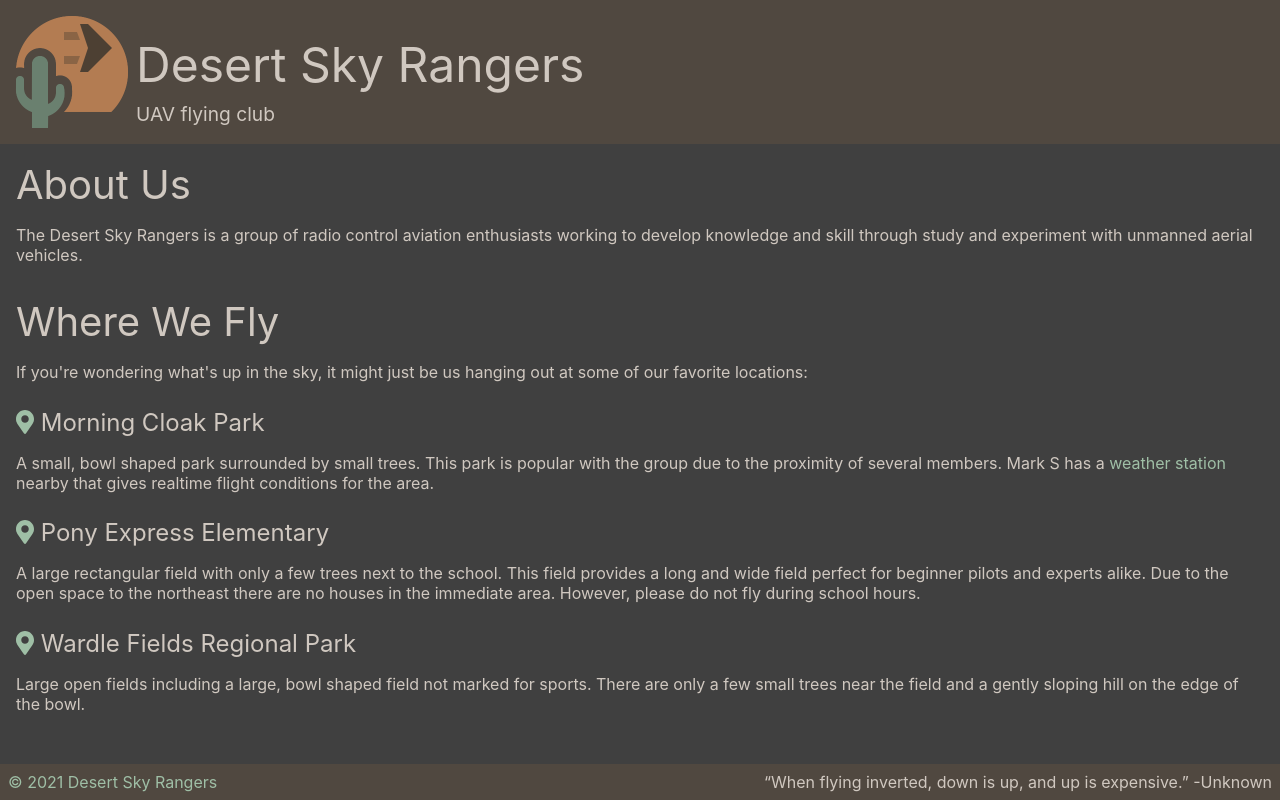
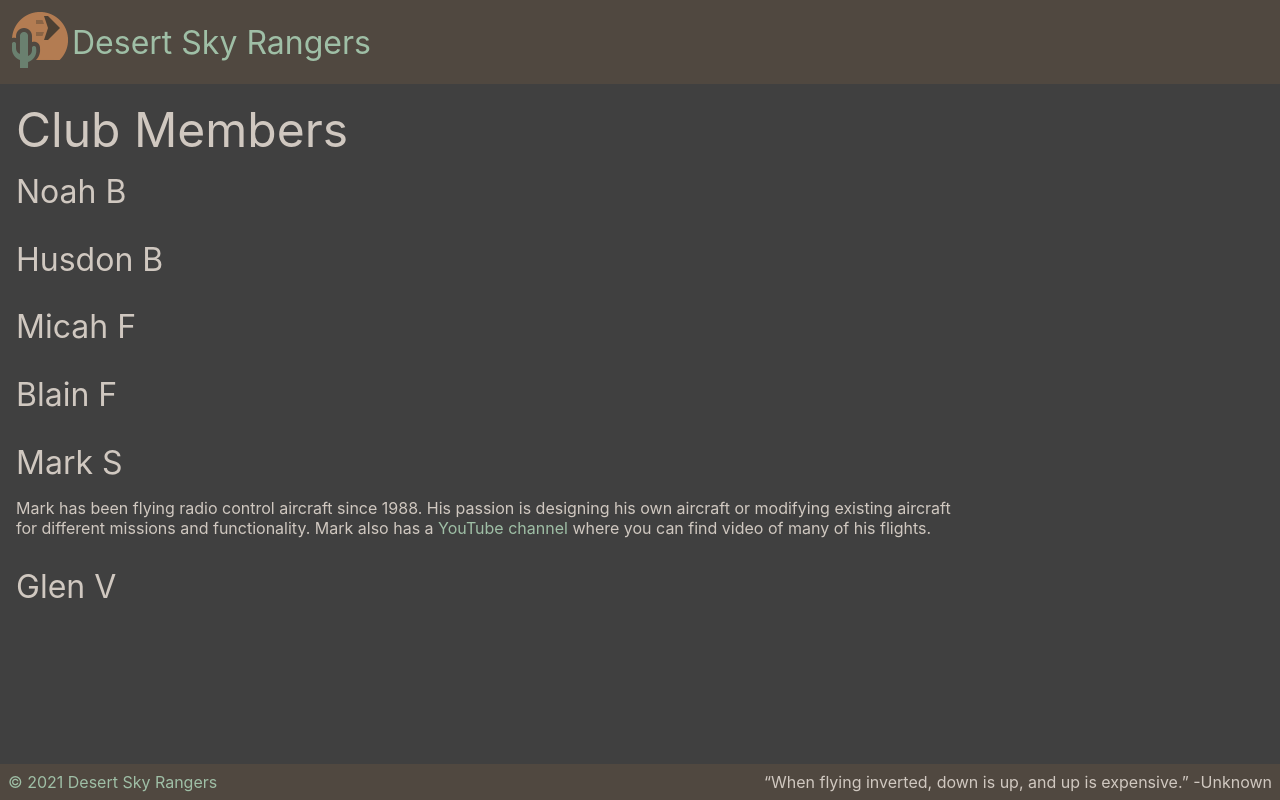
Before and after one commit to desertskyrangers/www.desertskyrangers.org, a React (Create React App) app: page /members in a window 1280 px wide. Built offline with nearby package versions, Linux system fonts and the light colour scheme.

Commit message:
More content

```diff
--- a/package.json
+++ b/package.json
@@ -11,6 +11,7 @@
     "@testing-library/user-event": "^12.8.3",
     "react": "^17.0.2",
     "react-dom": "^17.0.2",
+    "react-router-dom": "^5.2.1",
     "react-scripts": "4.0.3",
     "web-vitals": "^1.1.2"
   },
--- /dev/null
+++ b/src/About.js
@@ -0,0 +1,26 @@
+import React from 'react';
+import {FontAwesomeIcon} from '@fortawesome/react-fontawesome';
+import {faFrown} from '@fortawesome/free-solid-svg-icons';
+
+export default class About extends React.Component {
+
+	render() {
+		return (
+			<div className='content'>
+
+				<h1>About Us</h1>
+
+				<p>
+					Founded in 2021, the Desert Sky Rangers is a group of radio control aviation
+					enthusiasts working to develop knowledge and skill through study and experiment
+					with unmanned aerial vehicles. Originally just a small group of friends,
+					the group has grown to include neighbors and friends of friends. Aspiring
+					pilots and engineers of all ages are welcome to join us to learn to fly,
+					enjoy flight nights and generally get together to talk about flying.
+				</p>
+
+			</div>
+		)
+	}
+
+}
--- a/src/App.css
+++ b/src/App.css
@@ -98,6 +98,9 @@ h6 {
 }
 
 .content {
+	max-width: 60rem;
+	min-width: 10rem;
+
 	padding: 0 1rem 0 1rem;
 
 	flex: 100 1 auto;
@@ -107,7 +110,7 @@ h6 {
 	justify-content: flex-start;
 }
 
-.row {
+.menu {
 	align-self: stretch;
 
 	display: flex;
@@ -115,8 +118,18 @@ h6 {
 	align-items: flex-start;
 }
 
-.center {
-	align-items: center;
+.menuitem {
+	margin: 0 1em 0 0;
+	display: flex;
+	flex-flow: column nowrap;
+}
+
+.row {
+	align-self: stretch;
+
+	display: flex;
+	flex-flow: row nowrap;
+	align-items: flex-start;
 }
 
 .column {
@@ -140,3 +153,12 @@ h6 {
 
 .footer .tagline {
 }
+
+/* The adjustment styles need to stay at or near the bottom */
+.no-margin {
+	margin: 0;
+}
+
+.center {
+	align-items: center;
+}
--- a/src/App.js
+++ b/src/App.js
@@ -1,57 +1,33 @@
-import './App.css';
+import "./App.css";
 import React from "react";
+import {BrowserRouter as Router, Route, Switch} from "react-router-dom"
 import Header from "./Header";
+import LightHeader from "./LightHeader";
+import Home from "./Home";
+import About from "./About";
+import Legal from "./Legal";
+import Members from "./Members";
+import NotFound from "./NotFound";
 import Footer from "./Footer";
-import {FontAwesomeIcon} from '@fortawesome/react-fontawesome';
-import {faMapMarkerAlt} from '@fortawesome/free-solid-svg-icons';
 
 export default class App extends React.Component {
 
 	render() {
+		var atHome=window.location.pathname==='/';
 		return (
 			<div className="app">
-				<Header/>
-				<div className='content'>
-					<div className="row">
-						<div className="column menu">
-						</div>
-						<div className="column">
-							<h2>About Us</h2>
-							<p>
-								The Desert Sky Rangers is a group of radio control aviation enthusiasts working to
-								develop knowledge and skill through study and experiment with unmanned aerial vehicles.
-							</p>
-							<h2>Where We Fly</h2>
-							<p>
-								If you're wondering what's up in the sky, it might just be us hanging
-								out at some of our favorite locations:
-							</p>
-							<h5><a href="https://goo.gl/maps/i3NkAMGppHkqknxw6"><FontAwesomeIcon icon={faMapMarkerAlt}/></a> Morning Cloak Park</h5>
-							<p>
-								A small, bowl shaped park surrounded by small trees. This park is
-								popular with the group due to the proximity of several members.
-								Mark S has a <a href="http://mark.soderquist.net/weather/">weather
-								station</a> nearby that gives realtime flight conditions for the
-								area.
-							</p>
-							<h5><a href="/"><FontAwesomeIcon icon={faMapMarkerAlt}/></a> Pony Express Elementary</h5>
-							<p>
-								A large rectangular field with only a few trees next to the school. This
-								field provides a long and wide field perfect for beginner pilots and
-								experts alike. Due to the open space to the northeast there are no houses
-								in the immediate area. However, please do not fly during school hours.
-							</p>
-							<h5><a href="https://slco.org/parks/wardle-fields-regional-park/"><FontAwesomeIcon icon={faMapMarkerAlt}/></a> Wardle Fields Regional Park</h5>
-							<p>
-								Large open fields including a large, bowl shaped field not marked for
-								sports. There are only a few small trees near the field and a gently
-								sloping hill on the edge of the bowl.
-							</p>
-						</div>
-						<div className="column news">
-						</div>
-					</div>
-				</div>
+				{atHome?<Header/>:<LightHeader/>}
+				<Router>
+					<Switch>
+						<Route exact path="/about" component={About}/>
+						<Route exact path="/members" component={Members}/>
+						<Route exact path="/legal" component={Legal}/>
+						<Route exact path="/" component={Home}/>
+
+						{/* Default route */}
+						<Route component={NotFound}/>
+					</Switch>
+				</Router>
 				<Footer/>
 			</div>
 		);
--- a/src/Header.js
+++ b/src/Header.js
@@ -10,9 +10,16 @@ export default class Header extends React.Component {
 					<div className="column"><img width='128' height='128' src='logo.png' alt="DSR"/></div>
 
 					<div className="column">
-						<h1>Desert Sky Rangers</h1>
-						<h6>UAV flying club</h6>
+						<h1 className='no-margin'>Desert Sky Rangers</h1>
+						<h6 className='no-margin'>UAV flying club</h6>
 					</div>
+
+				</div>
+
+				<div className='menu'>
+					<div className='menuitem'><a href='/'><h4 className='no-margin'>Home</h4></a></div>
+					<div className='menuitem'><a href='members'><h4 className='no-margin'>Members</h4></a></div>
+					<div className='menuitem'><a href='about'><h4 className='no-margin'>About</h4></a></div>
 				</div>
 
 			</div>
--- /dev/null
+++ b/src/Home.js
@@ -0,0 +1,50 @@
+import './App.css';
+import React from "react";
+import {FontAwesomeIcon} from '@fortawesome/react-fontawesome';
+import {faMapMarkerAlt} from '@fortawesome/free-solid-svg-icons';
+
+export default class Home extends React.Component {
+
+	render() {
+		return (
+			<div className='content'>
+				<div className="row">
+					<div className="column menu">
+					</div>
+					<div className="column">
+
+						<h2>Where We Fly</h2>
+						<p>
+							If you're wondering what's up in the sky, it might just be us hanging
+							out at some of our favorite locations:
+						</p>
+						<h5><a href="https://goo.gl/maps/i3NkAMGppHkqknxw6"><FontAwesomeIcon icon={faMapMarkerAlt}/></a> Morning Cloak Park</h5>
+						<p>
+							A small, bowl shaped park surrounded by small trees. This park is
+							popular with the group due to the proximity of several members.
+							Mark has a <a href="http://mark.soderquist.net/weather/">weather
+							station</a> nearby that gives realtime flight conditions for the
+							area.
+						</p>
+						<h5><a href="/"><FontAwesomeIcon icon={faMapMarkerAlt}/></a> Pony Express Elementary</h5>
+						<p>
+							A large rectangular field with only a few trees next to the school. This
+							field provides a long and wide field perfect for beginner pilots and
+							experts alike. Due to the open space to the northeast there are no houses
+							in the immediate area. However, please do not fly during school hours.
+						</p>
+						<h5><a href="https://slco.org/parks/wardle-fields-regional-park/"><FontAwesomeIcon icon={faMapMarkerAlt}/></a> Wardle Fields Regional Park</h5>
+						<p>
+							Large open fields including a large, bowl shaped field not marked for
+							sports. There are only a few small trees near the field and a gently
+							sloping hill on the edge of the bowl.
+						</p>
+					</div>
+					<div className="column news">
+					</div>
+				</div>
+			</div>
+		);
+	}
+
+}
--- /dev/null
+++ b/src/Legal.js
@@ -0,0 +1,19 @@
+import React from 'react';
+
+export default class Legal extends React.Component {
+
+	render() {
+		return (
+			<div className='content'>
+				<h1>Copyright</h1>
+				<p>
+					All content on this website is under copyright protection unless
+					otherwise specified. Linking to this website is permitted. Some
+					content on the website is under copyright protection by a separate
+					owner. Such ownership will be noted.
+				</p>
+			</div>
+		)
+	}
+
+}
--- /dev/null
+++ b/src/LightHeader.js
@@ -0,0 +1,23 @@
+import React from "react";
+
+export default class LightHeader extends React.Component {
+
+	render() {
+		return (
+			<div className='header'>
+
+				<div className="row center">
+					<div className="column">
+						<a href='/'><img width='64' height='64' src='logo.png' alt="DSR"/></a>
+					</div>
+
+					<div className="column">
+						<a href='/'><h3 className='no-margin'>Desert Sky Rangers</h3></a>
+					</div>
+				</div>
+
+			</div>
+		)
+	}
+
+}
--- /dev/null
+++ b/src/Members.js
@@ -0,0 +1,55 @@
+import React from 'react';
+
+export default class Members extends React.Component {
+
+	render() {
+		return (
+			<div className='content'>
+				<h1>Club Members</h1>
+
+				<div className='club-member'>
+					<h3>Noah B</h3>
+					<p>
+					</p>
+				</div>
+
+				<div className='club-member'>
+					<h3>Husdon B</h3>
+					<p>
+					</p>
+				</div>
+
+				<div className='club-member'>
+					<h3>Micah F</h3>
+					<p>
+					</p>
+				</div>
+
+				<div className='club-member'>
+					<h3>Blain F</h3>
+					<p>
+					</p>
+				</div>
+
+				<div className='club-member'>
+					<h3>Mark S</h3>
+					<p>
+						Mark has been flying radio control aircraft since 1988. His passion
+						is designing his own aircraft or modifying existing aircraft for
+						different missions and functionality. Mark also has
+						a <a href='https://www.youtube.com/channel/UChlvqrAlulGrYiXqqiaPeZw'>YouTube channel</a> where
+						you can find video of many of his flights.
+					</p>
+				</div>
+
+				<div className='club-member'>
+					<h3>Glen V</h3>
+					<p>
+					</p>
+				</div>
+
+			</div>
+		)
+	}
+
+}
--- /dev/null
+++ b/src/NotFound.js
@@ -0,0 +1,21 @@
+import React from 'react';
+import {FontAwesomeIcon} from '@fortawesome/react-fontawesome';
+import {faFrown} from '@fortawesome/free-solid-svg-icons';
+
+export default class NotFound extends React.Component {
+
+	render() {
+		return (
+			<div className='content'>
+				<h1><FontAwesomeIcon icon={faFrown}/> Link Not Found</h1>
+
+				<p>
+					The URL you requested is not found on this site! This might be due
+					to a bad external link, a bad internal link or simply a typing
+					error in the navigation bar.
+				</p>
+			</div>
+		)
+	}
+
+}
```
Also changed, not shown: 1 other file (tests, documents, lock files or other folders).
